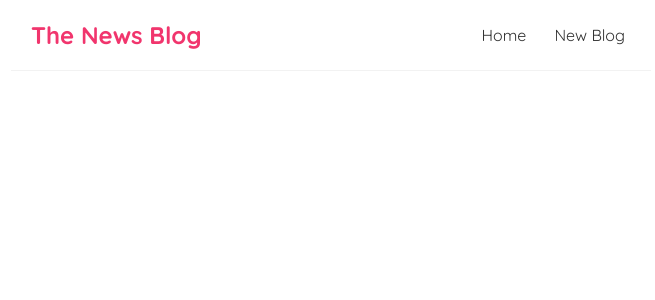
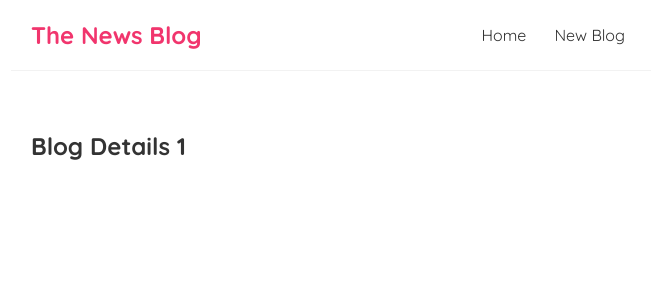
Before and after one commit to NetworkWarrior/first-react-app, a React (Create React App) app: page /blogs/1 in a window 1280 px wide. Shown: the top 300 px of the page, without its empty margins (309-964 px from the left). Built offline with nearby package versions, Linux system fonts and the light colour scheme.

Commit message:
Route parametes

```diff
--- a/src/App.js
+++ b/src/App.js
@@ -2,6 +2,7 @@
 import Home from './Home';
 import  Create from './Create'
 import { BrowserRouter as Router, Route, Switch } from 'react-router-dom';
+import BlogDetails from './BlogDetails';
 
 function App() {
   return (
@@ -16,6 +17,9 @@
             <Route path="/create">
               <Create />
             </Route>
+            <Route path="/blogs/:id">
+              <BlogDetails />
+            </Route>
           </Switch>
         </div>
       </div>
--- /dev/null
+++ b/src/BlogDetails.js
@@ -0,0 +1,12 @@
+import { useParams } from "react-router-dom";
+
+const BlogDetails = () => {
+    const { id } = useParams();
+    return (
+        <div className="blog-details">
+            <h2>Blog Details { id }</h2>
+        </div>
+    );
+}
+
+export default BlogDetails;
--- a/src/BlogsList.js
+++ b/src/BlogsList.js
@@ -1,11 +1,15 @@
+import {Link} from "react-router-dom";
 const BlogsList = ({blogs, title}) => {
     return (
         <div className="blogslist">
             <h2>{title}</h2>
             {blogs.map((blog) => (
                 <div className="blog-preview" key={blog.id}>
-                    <h2>{blog.title}</h2>
-                    <p>Written by {blog.author}</p>
+                    <Link to={`/blogs/${blog.id}`}>
+                        <h2>{blog.title}</h2>
+                        <p>Written by {blog.author}</p>
+                    </Link>
+
                 </div>
             ))}
         </div>
--- a/src/index.css
+++ b/src/index.css
@@ -48,3 +48,6 @@
   color: #f1356d;
   margin-bottom: 8px;
 }
+.blog-preview a{
+  text-decoration: none;
+}
```
